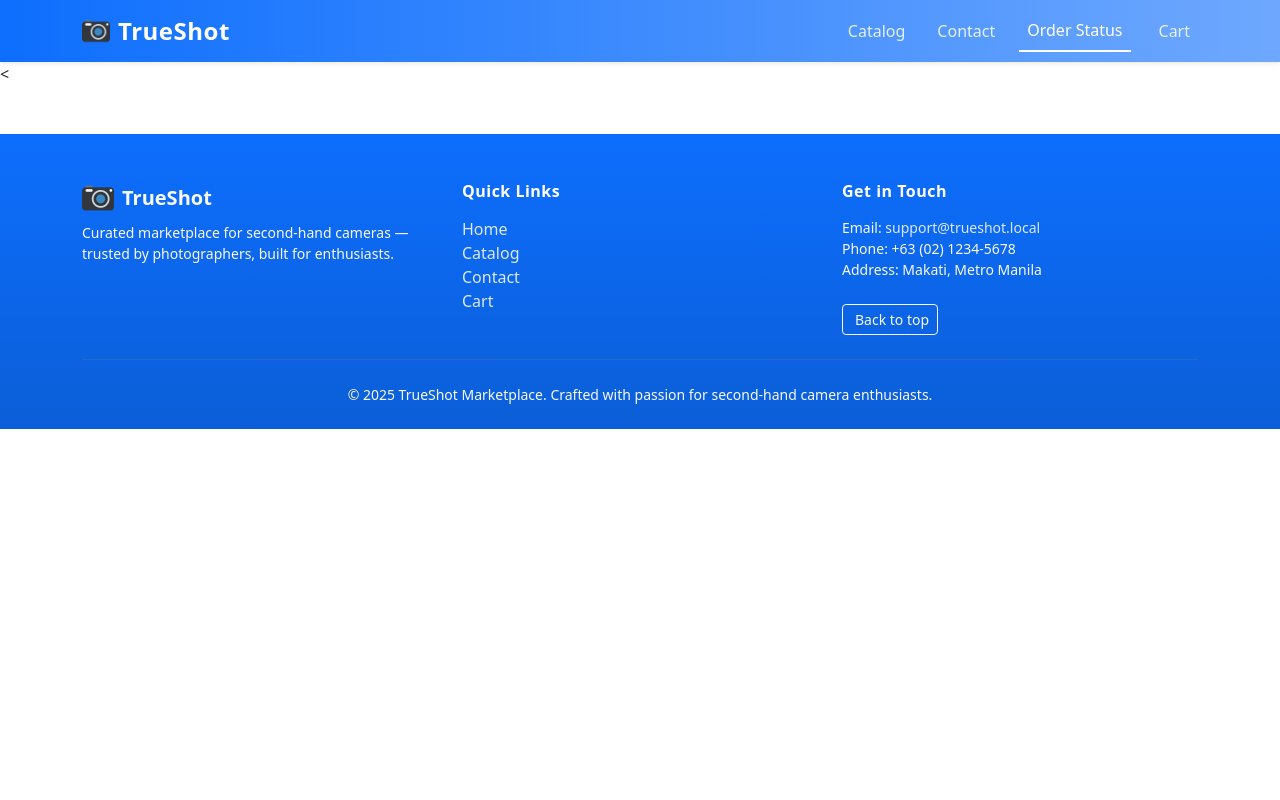
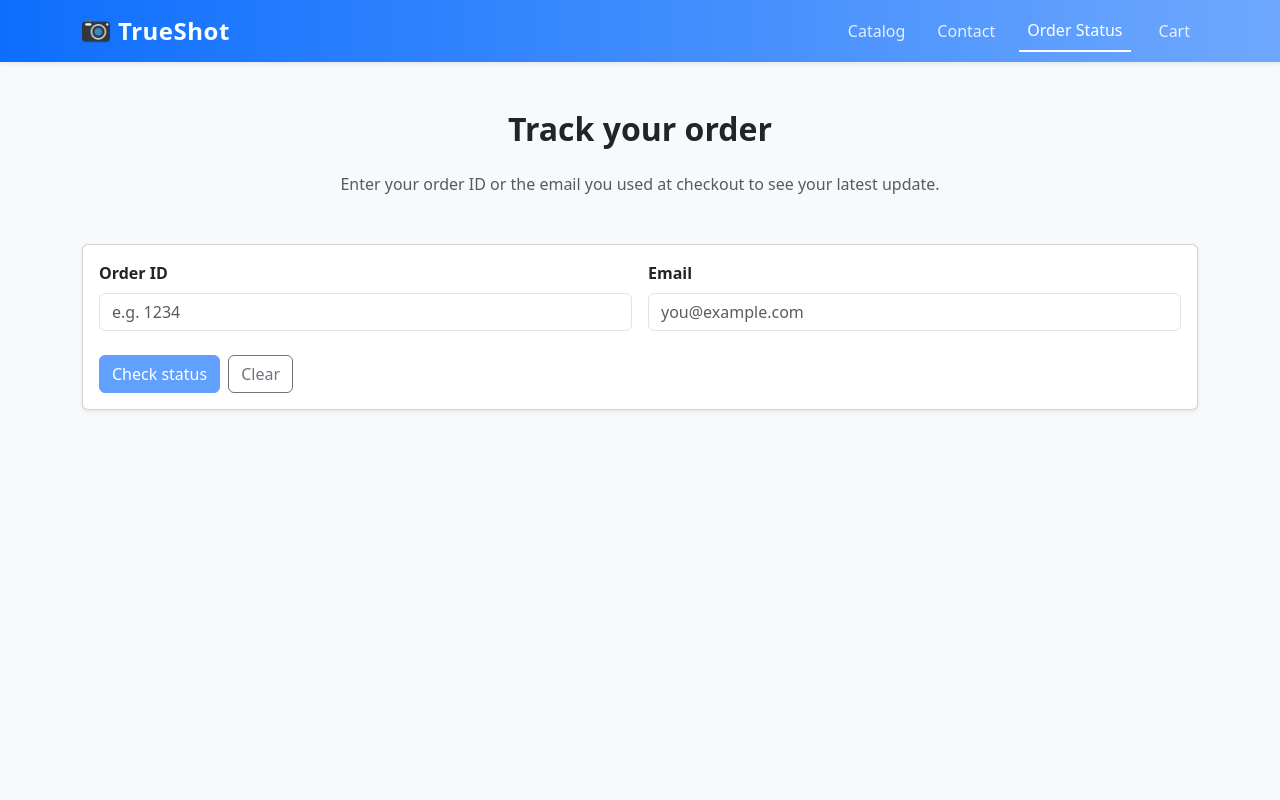
Before and after one commit to RandolphJoshua/trueshot, an Angular app in the folder trueshot-frontend/: page /order-status in a window 1280 px wide. Shown: the top 800 px of the page. Built offline with nearby package versions, Linux system fonts and the light colour scheme.

Commit message:
modified order-status logic

```diff
--- /dev/null
+++ b/trueshot-frontend/src/app/models/order.ts
@@ -0,0 +1,26 @@
+export interface OrderItem {
+  id?: number;
+  orderId?: number;
+  productId?: number;
+  productName?: string;
+  productBrand?: string;
+  productCondition?: string;
+  productImageUrl?: string;
+  unitPrice?: number;
+  quantity?: number;
+  lineTotal?: number;
+  status?: string;
+}
+
+export interface Order {
+  id?: number;
+  buyerName?: string;
+  buyerEmail?: string;
+  buyerPhone?: string;
+  status?: string;
+  totalAmount?: number;
+  specialInstructions?: string;
+  createdAt?: string;
+  lastUpdated?: string;
+  items?: OrderItem[];
+}
--- a/trueshot-frontend/src/app/order-status/order-status.css
+++ b/trueshot-frontend/src/app/order-status/order-status.css
@@ -0,0 +1,31 @@
+.order-status .status-label {
+  font-size: 1.75rem;
+  font-weight: 700;
+  text-transform: uppercase;
+  letter-spacing: 0.05em;
+  color: var(--bs-primary);
+}
+
+.order-status .max-w-600 {
+  max-width: 600px;
+}
+
+.order-items .order-item-card {
+  border: none;
+  transition: transform 0.2s ease, box-shadow 0.2s ease;
+}
+
+.order-items .order-item-card:hover {
+  transform: translateY(-4px);
+  box-shadow: 0 1rem 2.5rem rgba(15, 23, 42, 0.08);
+}
+
+.order-items img {
+  object-fit: cover;
+}
+
+@media (max-width: 767.98px) {
+  .order-status .status-label {
+    font-size: 1.25rem;
+  }
+}
--- a/trueshot-frontend/src/app/order-status/order-status.html
+++ b/trueshot-frontend/src/app/order-status/order-status.html
@@ -1 +1,117 @@
-<
+<section class="order-status py-5 bg-light min-vh-100">
+  <div class="container">
+    <h2 class="fw-bold mb-4 text-center">Track your order</h2>
+    <p class="text-muted text-center mx-auto mb-5 max-w-600">
+      Enter your order ID or the email you used at checkout to see your latest update.
+    </p>
+
+    <form class="card shadow-sm mb-4" (ngSubmit)="lookupOrder()">
+      <div class="card-body">
+        <div class="row g-3">
+          <div class="col-12 col-md-6">
+            <label for="orderId" class="form-label fw-semibold">Order ID</label>
+            <input
+              id="orderId"
+              name="orderId"
+              type="text"
+              class="form-control"
+              placeholder="e.g. 1234"
+              [(ngModel)]="searchOrderId"
+              (input)="searchEmail = ''"
+            />
+          </div>
+          <div class="col-12 col-md-6">
+            <label for="email" class="form-label fw-semibold">Email</label>
+            <input
+              id="email"
+              name="email"
+              type="email"
+              class="form-control"
+              placeholder="you@example.com"
+              [(ngModel)]="searchEmail"
+              (input)="searchOrderId = ''"
+            />
+          </div>
+        </div>
+        <div class="d-flex align-items-center gap-2 mt-4 flex-wrap">
+          <button
+            type="submit"
+            class="btn btn-primary"
+            [disabled]="loading || (!searchOrderId && !searchEmail)"
+          >
+            {{ loading ? 'Searching…' : 'Check status' }}
+          </button>
+          <button type="button" class="btn btn-outline-secondary" (click)="reset()">
+            Clear
+          </button>
+          <span class="ms-auto text-muted small" *ngIf="orders.length">
+            {{ orders.length }} order{{ orders.length > 1 ? 's' : '' }} found
+          </span>
+        </div>
+      </div>
+    </form>
+
+    <div class="alert alert-danger text-center" *ngIf="errorMessage && !loading">
+      {{ errorMessage }}
+    </div>
+
+    <ng-container *ngIf="selectedOrder as order">
+      <div class="card shadow-sm mb-4">
+        <div class="card-body d-flex flex-column flex-md-row align-items-md-center gap-3">
+          <div>
+            <h5 class="mb-1">Order #{{ order.id || '—' }}</h5>
+            <div class="text-muted small">{{ order.buyerName || 'Customer' }} · {{ order.buyerEmail }}</div>
+          </div>
+          <div class="ms-md-auto text-center text-md-end">
+            <div class="status-label">{{ getStatusLabel(order.status) }}</div>
+            <div class="small text-muted">Updated {{ order.lastUpdated | date:'medium' }}</div>
+          </div>
+        </div>
+      </div>
+
+      <div class="card shadow-sm mb-4" *ngIf="orders.length > 1">
+        <div class="card-body d-flex flex-wrap gap-2 align-items-center">
+          <span class="fw-semibold">Other orders:</span>
+          <button
+            type="button"
+            class="btn btn-sm"
+            [class.btn-primary]="orderOption.id === order.id"
+            [class.btn-outline-primary]="orderOption.id !== order.id"
+            *ngFor="let orderOption of orders"
+            (click)="selectOrder(orderOption)"
+          >
+            #{{ orderOption.id }}
+          </button>
+        </div>
+      </div>
+
+      <div class="order-items">
+        <h3 class="fw-semibold mb-3">Items in this order</h3>
+        <div class="row g-4" *ngIf="order.items?.length; else noItems">
+          <div class="col-12 col-md-6 col-lg-4" *ngFor="let item of order.items; trackBy: trackByItemId">
+            <article class="card h-100 shadow-sm order-item-card">
+              <div class="ratio ratio-4x3 bg-light rounded-top overflow-hidden">
+                <img
+                  [src]="item.productImageUrl || placeholderImage"
+                  (error)="onImgError($event)"
+                  [alt]="item.productName || 'Ordered item'"
+                  class="w-100 h-100 object-fit-cover"
+                />
+              </div>
+              <div class="card-body d-flex flex-column">
+                <h5 class="card-title mb-1">{{ item.productBrand }} {{ item.productName }}</h5>
+                <p class="text-muted small mb-2">Condition: {{ item.productCondition || '—' }}</p>
+                <div class="fw-bold text-primary mb-2">{{ item.unitPrice | currency:'PHP' }}</div>
+                <div class="small text-muted">Quantity: {{ item.quantity || 1 }}</div>
+                <div class="mt-auto small text-muted">Line total: {{ item.lineTotal | currency:'PHP' }}</div>
+              </div>
+            </article>
+          </div>
+        </div>
+        <ng-template #noItems>
+          <p class="text-muted text-center">No items found for this order.</p>
+        </ng-template>
+      </div>
+    </ng-container>
+  </div>
+</section>
--- a/trueshot-frontend/src/app/order-status/order-status.ts
+++ b/trueshot-frontend/src/app/order-status/order-status.ts
@@ -1,11 +1,114 @@
-import { Component } from '@angular/core';
+import {Component, inject} from '@angular/core';
+import {Order, OrderItem} from '../models/order';
+import {OrderService} from '../services/order.service';
+import {CommonModule, CurrencyPipe, DatePipe} from '@angular/common';
+import {FormsModule} from '@angular/forms';
 
 @Component({
   selector: 'app-order-status',
-  imports: [],
+  standalone: true,
+  imports: [
+    CurrencyPipe,
+    DatePipe,
+    FormsModule,
+    CommonModule
+  ],
+
   templateUrl: './order-status.html',
   styleUrl: './order-status.css'
 })
 export class OrderStatus {
+  private readonly orderService = inject(OrderService);
+  protected readonly placeholderImage = 'assets/images/placeholder-camera.jpg';
 
+  protected searchOrderId = '';
+  protected searchEmail = '';
+  protected loading = false;
+  protected errorMessage = '';
+  protected orders: Order[] = [];
+  protected selectedOrder: Order | null = null;
+
+  lookupOrder(): void {
+    const trimmedId = this.searchOrderId.trim();
+    const trimmedEmail = this.searchEmail.trim();
+
+    if (!trimmedId && !trimmedEmail) {
+      this.errorMessage = 'Enter your order ID or the email you used during checkout.';
+      this.selectedOrder = null;
+      this.orders = [];
+      return;
+    }
+
+    if (trimmedId && isNaN(Number(trimmedId))) {
+      this.errorMessage = 'Order ID should contain numbers only.';
+      return;
+    }
+
+    this.loading = true;
+    this.errorMessage = '';
+    this.selectedOrder = null;
+    this.orders = [];
+
+    if (trimmedId) {
+      const orderId = Number(trimmedId);
+      this.orderService.getOrderById(orderId).subscribe({
+        next: (order) => {
+          this.orders = order ? [order] : [];
+          this.selectedOrder = order ?? null;
+          if (!this.selectedOrder) {
+            this.errorMessage = 'Order not found.';
+          }
+          this.loading = false;
+        },
+        error: () => {
+          this.errorMessage = 'We could not find an order with that ID.';
+          this.loading = false;
+        }
+      });
+      return;
+    }
+
+    this.orderService.getOrdersByEmail(trimmedEmail.toLowerCase()).subscribe({
+      next: (orders) => {
+        this.orders = orders ?? [];
+        this.selectedOrder = this.orders[0] ?? null;
+        if (!this.selectedOrder) {
+          this.errorMessage = 'No orders found for that email address.';
+        }
+        this.loading = false;
+      },
+      error: () => {
+        this.errorMessage = 'Something went wrong while looking up your orders.';
+        this.loading = false;
+      }
+    });
+  }
+
+  selectOrder(order: Order): void {
+    this.selectedOrder = order;
+  }
+
+  reset(): void {
+    this.searchEmail = '';
+    this.searchOrderId = '';
+    this.errorMessage = '';
+    this.orders = [];
+    this.selectedOrder = null;
+  }
+
+  getStatusLabel(status?: string | null): string {
+    if (!status) {
+      return 'Unknown status';
+    }
+    return status.replace(/_/g, ' ');
+  }
+
+  trackByItemId(_: number, item: OrderItem): number | undefined {
+    return item.id ?? item.productId;
+  }
+
+  onImgError(event: Event): void {
+    const img = event.target as HTMLImageElement;
+    img.src = this.placeholderImage;
+  }
 }
--- a/trueshot-frontend/src/app/services/app-details.service.ts
+++ b/trueshot-frontend/src/app/services/app-details.service.ts
@@ -10,11 +10,7 @@ import { API_BASE_URL } from './api-config';
 export class AppDetailsService {
   private readonly http = inject(HttpClient);
   private readonly activeDetails$ = this.http
-    .get<AppDetails | null>(`${API_BASE_URL}/app-details/active`)
-    .pipe(
-      catchError(() => of(null)),
-      shareReplay({ bufferSize: 1, refCount: true })
-    );
+    .get<AppDetails | null>(`${API_BASE_URL}/app-details/active`);
 
   getActiveDetails(): Observable<AppDetails | null> {
     return this.activeDetails$;
--- a/trueshot-frontend/src/app/services/order.service.ts
+++ b/trueshot-frontend/src/app/services/order.service.ts
@@ -3,6 +3,7 @@ import { HttpClient } from '@angular/common/http';
 import { Observable } from 'rxjs';
 import { CheckoutRequest } from '../models/checkout';
 import { API_BASE_URL } from './api-config';
+import {Order} from '../models/order';
 
 @Injectable({ providedIn: 'root' })
 export class OrderService {
@@ -13,7 +14,13 @@ export class OrderService {
     return this.http.post(`${this.ordersUrl}/checkout`, request);
   }
 
-  getOrderbyId(id: number): Observable<any> {
-    return this.http.get(`${this.ordersUrl}/${id}`);
+  getOrderById(id: number): Observable<Order> {
+    return this.http.get<Order>(`${this.ordersUrl}/${id}`);
+  }
+
+  getOrdersByEmail(email: string): Observable<Order[]> {
+    return this.http.get<Order[]>(`${this.ordersUrl}`, {
+      params: {email}
+    });
   }
 }
```
Also changed, not shown: 1 other file (tests, documents, lock files or other folders).
